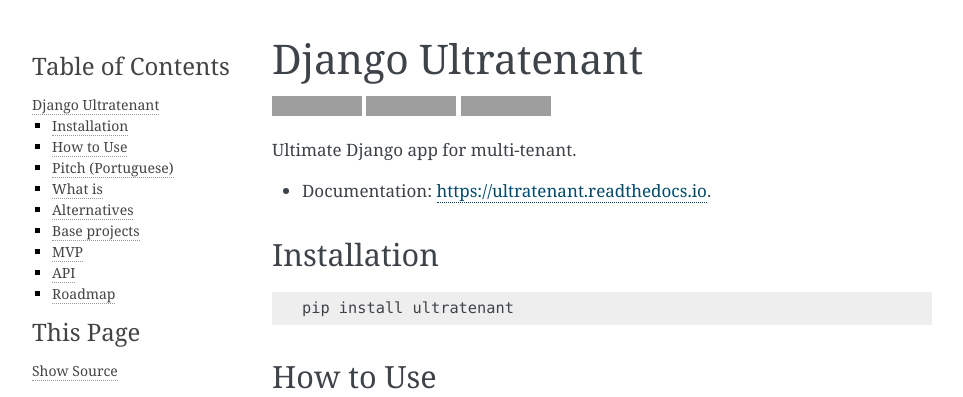
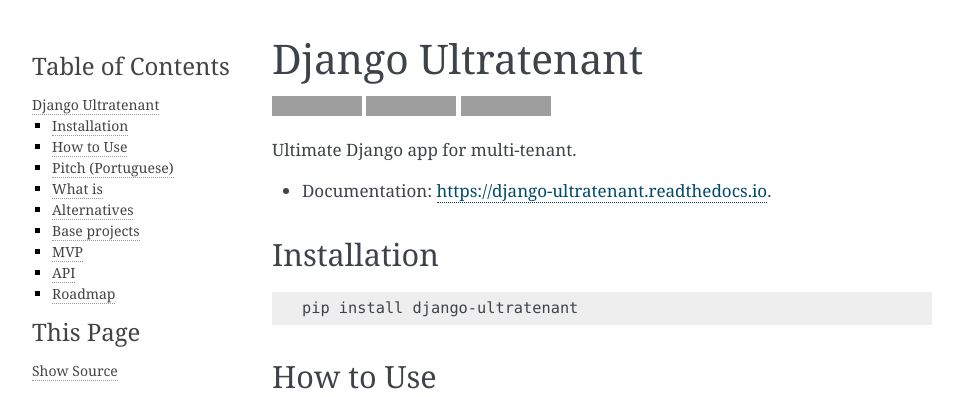
Before and after one commit to HBNetwork/django-ultratenant, a Sphinx documentation site: the page built from docs/readme.rst, in a window 1280 px wide, cut to the strip 0-397 px from the top of the page. Shown: the whole strip, without its empty margins (148-1111 px from the left). Built offline with Sphinx 7.4.7, drawn with Linux system fonts in a browser that asks for light colours; pages that are not in the unit, such as notebooks, are missing from menus; grey boxes are pictures that could not be loaded.

Commit message:
Fix project slug

```diff
--- a/README.rst
+++ b/README.rst
@@ -3,22 +3,22 @@
 ==================
 
 
-.. image:: https://img.shields.io/pypi/v/ultratenant.svg
-        :target: https://pypi.python.org/pypi/ultratenant
+.. image:: https://img.shields.io/pypi/v/django-ultratenant.svg
+        :target: https://pypi.python.org/pypi/django-ultratenant
         :alt: PyPI
 
-.. image:: https://coveralls.io/repos/github/HBN3tw0rk/ultratenant/badge.svg?branch=master
-        :target: https://coveralls.io/github/HBN3tw0rk/ultratenant?branch=master
+.. image:: https://coveralls.io/repos/github/HBN3tw0rk/django-ultratenant/badge.svg?branch=master
+        :target: https://coveralls.io/github/HBN3tw0rk/django-ultratenant?branch=master
         :alt: Coverage Status
 
-.. image:: https://readthedocs.org/projects/ultratenant/badge/?version=latest
-        :target: https://ultratenant.readthedocs.io/en/latest/?version=latest
+.. image:: https://readthedocs.org/projects/django-ultratenant/badge/?version=latest
+        :target: https://django-ultratenant.readthedocs.io/en/latest/?version=latest
         :alt: Documentation Status
 
 Ultimate Django app for multi-tenant.
 
 
-* Documentation: https://ultratenant.readthedocs.io.
+* Documentation: https://django-ultratenant.readthedocs.io.
 
 
 Installation
@@ -26,7 +26,7 @@
 
 .. code:: bash
 
-    pip install ultratenant
+    pip install django-ultratenant
 
 
 
--- a/docs/conf.py
+++ b/docs/conf.py
@@ -101,7 +101,7 @@
 # -- Options for HTMLHelp output ---------------------------------------
 
 # Output file base name for HTML help builder.
-htmlhelp_basename = 'ultratenantdoc'
+htmlhelp_basename = 'django-ultratenantdoc'
 
 
 # -- Options for LaTeX output ------------------------------------------
@@ -128,7 +128,7 @@
 # (source start file, target name, title, author, documentclass
 # [howto, manual, or own class]).
 latex_documents = [
-    (master_doc, 'ultratenant.tex',
+    (master_doc, 'django-ultratenant.tex',
      'Django Ultratenant Documentation',
      'HBN3tw0rk', 'manual'),
 ]
@@ -139,7 +139,7 @@
 # One entry per manual page. List of tuples
 # (source start file, name, description, authors, manual section).
 man_pages = [
-    (master_doc, 'ultratenant',
+    (master_doc, 'django-ultratenant',
      'Django Ultratenant Documentation',
      [author], 1)
 ]
@@ -151,10 +151,10 @@
 # (source start file, target name, title, author,
 #  dir menu entry, description, category)
 texinfo_documents = [
-    (master_doc, 'ultratenant',
+    (master_doc, 'django-ultratenant',
      'Django Ultratenant Documentation',
      author,
-     'ultratenant',
+     'django-ultratenant',
      'One line description of project.',
      'Miscellaneous'),
 ]
--- a/setup.py
+++ b/setup.py
@@ -33,11 +33,11 @@
     long_description=readme + '\n\n' + history,
     include_package_data=True,
     keywords='ultratenant',
-    name='ultratenant',
+    name='django-ultratenant',
     packages=find_packages(include=['ultratenant', 'ultratenant.*']),
     test_suite='tests',
     tests_require=test_requirements,
-    url='https://github.com/HBN3tw0rk/ultratenant',
+    url='https://github.com/HBN3tw0rk/django-ultratenant',
     version='0.0.1',
     zip_safe=False,
 )
```
Also changed, not shown: other parts of README.rst (+3 -3 lines), 2 other files.
